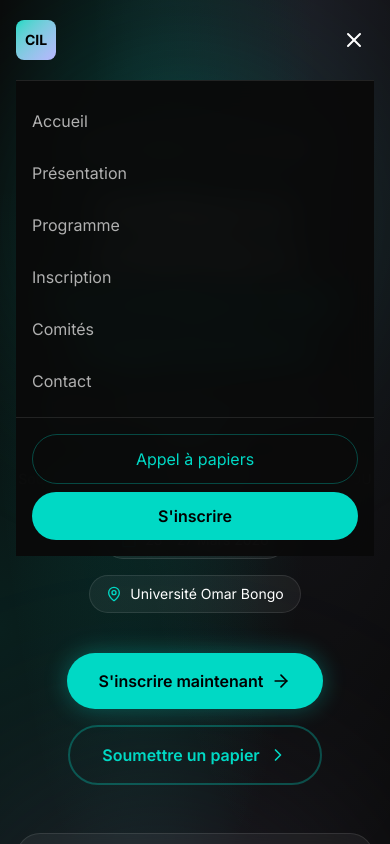
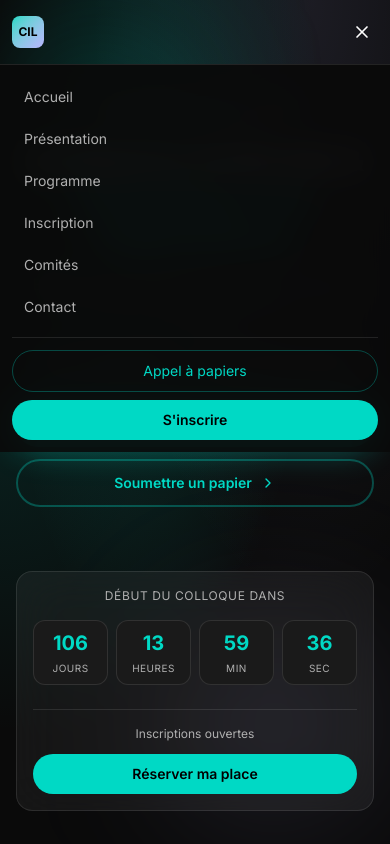
Before and after one commit to FranckSowax/cil2026, a Next.js app: page / in a window 390 px wide. Both pictures are taken after a click on the button 354 px from the left and 40 px from the top of the page. Shown: the top 844 px of the page. Built offline with nearby package versions, Linux system fonts and the light colour scheme.

Commit message:
Ultra responsive design - all pages optimized for mobile, tablet and desktop

```diff
--- a/src/app/page.tsx
+++ b/src/app/page.tsx
@@ -76,77 +76,77 @@ export default function Home() {
         {/* Mesh gradient background */}
         <div className="absolute inset-0 mesh-gradient"></div>
         <div className="absolute inset-0">
-          <div className="absolute top-20 left-10 w-72 h-72 bg-[#00D9C5]/20 rounded-full filter blur-[100px]"></div>
-          <div className="absolute bottom-20 right-10 w-96 h-96 bg-[#B8B5FF]/15 rounded-full filter blur-[120px]"></div>
+          <div className="absolute top-10 sm:top-20 left-5 sm:left-10 w-40 sm:w-72 h-40 sm:h-72 bg-[#00D9C5]/20 rounded-full filter blur-[80px] sm:blur-[100px]"></div>
+          <div className="absolute bottom-10 sm:bottom-20 right-5 sm:right-10 w-48 sm:w-96 h-48 sm:h-96 bg-[#B8B5FF]/15 rounded-full filter blur-[80px] sm:blur-[120px]"></div>
         </div>
 
-        <div className="relative max-w-7xl mx-auto px-4 sm:px-6 lg:px-8 pt-32 pb-20">
-          <div className="grid lg:grid-cols-2 gap-12 items-center">
+        <div className="relative max-w-7xl mx-auto px-4 sm:px-6 lg:px-8 pt-24 sm:pt-32 pb-12 sm:pb-20">
+          <div className="grid lg:grid-cols-2 gap-8 lg:gap-12 items-center">
             {/* Left: Text content */}
             <div className="text-center lg:text-left">
               {/* Badge */}
-              <div className="inline-flex items-center px-4 py-2 bg-white/5 border border-white/10 rounded-full mb-6">
-                <span className="w-2 h-2 bg-[#00D9C5] rounded-full mr-2 animate-pulse"></span>
-                <span className="text-sm text-[#B0B0B0]">12ème Édition • Libreville, Gabon</span>
+              <div className="inline-flex items-center px-3 sm:px-4 py-1.5 sm:py-2 bg-white/5 border border-white/10 rounded-full mb-4 sm:mb-6">
+                <span className="w-1.5 sm:w-2 h-1.5 sm:h-2 bg-[#00D9C5] rounded-full mr-2 animate-pulse"></span>
+                <span className="text-xs sm:text-sm text-[#B0B0B0]">12ème Édition • Libreville, Gabon</span>
               </div>
 
               {/* Title */}
-              <h1 className="text-4xl md:text-5xl lg:text-6xl font-bold text-white mb-6 leading-tight tracking-tight">
+              <h1 className="text-3xl sm:text-4xl md:text-5xl lg:text-6xl font-bold text-white mb-4 sm:mb-6 leading-tight tracking-tight">
                 Intelligence Artificielle &<br />
                 <span className="text-[#00D9C5] text-glow">Dynamiques des Organisations</span>
               </h1>
 
               {/* Subtitle */}
-              <p className="text-lg md:text-xl text-[#B0B0B0] mb-4 leading-relaxed">
+              <p className="text-base sm:text-lg md:text-xl text-[#B0B0B0] mb-3 sm:mb-4 leading-relaxed">
                 Enjeux, défis et perspectives pour l&apos;Afrique
               </p>
-              <p className="text-sm text-[#B0B0B0]/70 mb-8">
+              <p className="text-xs sm:text-sm text-[#B0B0B0]/70 mb-6 sm:mb-8">
                 Sous la présidence du Professeur Jean MOUSSAVOU
               </p>
 
               {/* Date & Location */}
-              <div className="flex flex-wrap justify-center lg:justify-start gap-4 mb-10">
-                <div className="flex items-center space-x-2 px-4 py-2 bg-white/5 border border-white/10 rounded-full">
-                  <Calendar className="w-4 h-4 text-[#00D9C5]" />
-                  <span className="text-white text-sm">23 - 27 Mars 2026</span>
+              <div className="flex flex-wrap justify-center lg:justify-start gap-2 sm:gap-4 mb-6 sm:mb-10">
+                <div className="flex items-center space-x-2 px-3 sm:px-4 py-1.5 sm:py-2 bg-white/5 border border-white/10 rounded-full">
+                  <Calendar className="w-3 sm:w-4 h-3 sm:h-4 text-[#00D9C5]" />
+                  <span className="text-white text-xs sm:text-sm">23 - 27 Mars 2026</span>
                 </div>
-                <div className="flex items-center space-x-2 px-4 py-2 bg-white/5 border border-white/10 rounded-full">
-                  <MapPin className="w-4 h-4 text-[#00D9C5]" />
-                  <span className="text-white text-sm">Université Omar Bongo</span>
+                <div className="flex items-center space-x-2 px-3 sm:px-4 py-1.5 sm:py-2 bg-white/5 border border-white/10 rounded-full">
+                  <MapPin className="w-3 sm:w-4 h-3 sm:h-4 text-[#00D9C5]" />
+                  <span className="text-white text-xs sm:text-sm">Université Omar Bongo</span>
                 </div>
               </div>
 
               {/* CTA Buttons */}
-              <div className="flex flex-wrap justify-center lg:justify-start gap-4">
+              <div className="flex flex-col sm:flex-row flex-wrap justify-center lg:justify-start gap-3 sm:gap-4">
                 <Link
                   href="/inscription"
-                  className="inline-flex items-center px-8 py-4 bg-[#00D9C5] text-black font-semibold rounded-full hover:scale-105 transition-all duration-300 animate-pulse-glow"
+                  className="inline-flex items-center justify-center px-6 sm:px-8 py-3 sm:py-4 bg-[#00D9C5] text-black font-semibold rounded-full hover:scale-105 transition-all duration-300 animate-pulse-glow text-sm sm:text-base"
                 >
                   S&apos;inscrire maintenant
-                  <ArrowRight className="ml-2 w-5 h-5" />
+                  <ArrowRight className="ml-2 w-4 sm:w-5 h-4 sm:h-5" />
                 </Link>
                 <Link
                   href="/appel-communications"
-                  className="inline-flex items-center px-8 py-4 border-2 border-[#00D9C5]/30 text-[#00D9C5] font-semibold rounded-full hover:bg-[#00D9C5]/10 transition-all duration-300"
+                  className="inline-flex items-center justify-center px-6 sm:px-8 py-3 sm:py-4 border-2 border-[#00D9C5]/30 text-[#00D9C5] font-semibold rounded-full hover:bg-[#00D9C5]/10 transition-all duration-300 text-sm sm:text-base"
                 >
                   Soumettre un papier
-                  <ChevronRight className="ml-2 w-5 h-5" />
+                  <ChevronRight className="ml-2 w-4 sm:w-5 h-4 sm:h-5" />
                 </Link>
               </div>
             </div>
 
             {/* Right: Countdown */}
-            <div className="flex justify-center lg:justify-end">
-              <div className="bg-white/5 backdrop-blur-xl border border-white/10 rounded-3xl p-8 max-w-md w-full">
-                <p className="text-center text-[#B0B0B0] text-sm uppercase tracking-widest mb-6">
+            <div className="flex justify-center lg:justify-end mt-8 lg:mt-0">
+              <div className="bg-white/5 backdrop-blur-xl border border-white/10 rounded-2xl sm:rounded-3xl p-4 sm:p-6 md:p-8 max-w-md w-full">
+                <p className="text-center text-[#B0B0B0] text-xs sm:text-sm uppercase tracking-wider sm:tracking-widest mb-4 sm:mb-6">
                   Début du colloque dans
                 </p>
                 <Countdown targetDate={eventDate} />
-                <div className="mt-8 pt-6 border-t border-white/10">
-                  <p className="text-center text-[#B0B0B0] text-sm mb-4">Inscriptions ouvertes</p>
+                <div className="mt-6 sm:mt-8 pt-4 sm:pt-6 border-t border-white/10">
+                  <p className="text-center text-[#B0B0B0] text-xs sm:text-sm mb-3 sm:mb-4">Inscriptions ouvertes</p>
                   <Link
                     href="/inscription"
-                    className="block w-full py-3 text-center bg-[#00D9C5] text-black font-semibold rounded-full hover:scale-105 transition-all"
+                    className="block w-full py-2.5 sm:py-3 text-center bg-[#00D9C5] text-black font-semibold rounded-full hover:scale-105 transition-all text-sm sm:text-base"
                   >
                     Réserver ma place
                   </Link>
@@ -158,17 +158,17 @@ export default function Home() {
       </section>
 
       {/* Stats Section */}
-      <section className="py-16 bg-gradient-to-b from-[#0A0A0A] to-[#111111] border-y border-white/5">
+      <section className="py-10 sm:py-16 bg-gradient-to-b from-[#0A0A0A] to-[#111111] border-y border-white/5">
         <div className="max-w-7xl mx-auto px-4 sm:px-6 lg:px-8">
-          <div className="grid grid-cols-2 md:grid-cols-4 gap-8">
+          <div className="grid grid-cols-2 md:grid-cols-4 gap-4 sm:gap-8">
             {stats.map((stat, index) => (
               <div key={stat.label} className="text-center relative">
                 <div className="stat-number">
-                  {stat.value}<span className="text-3xl">{stat.suffix}</span>
+                  {stat.value}<span className="text-xl sm:text-3xl">{stat.suffix}</span>
                 </div>
                 <div className="stat-label">{stat.label}</div>
                 {index < stats.length - 1 && (
-                  <div className="hidden md:block absolute right-0 top-1/2 -translate-y-1/2 w-px h-12 bg-white/10"></div>
+                  <div className="hidden md:block absolute right-0 top-1/2 -translate-y-1/2 w-px h-8 sm:h-12 bg-white/10"></div>
                 )}
               </div>
             ))}
@@ -177,46 +177,46 @@ export default function Home() {
       </section>
 
       {/* Pricing Section */}
-      <section className="py-24 bg-[#0A0A0A]">
+      <section className="py-12 sm:py-16 md:py-24 bg-[#0A0A0A]">
         <div className="max-w-7xl mx-auto px-4 sm:px-6 lg:px-8">
-          <div className="text-center mb-16">
+          <div className="text-center mb-8 sm:mb-12 md:mb-16">
             <h2 className="section-title">Tarifs d&apos;Inscription</h2>
-            <p className="text-[#B0B0B0] max-w-2xl mx-auto">
+            <p className="text-[#B0B0B0] text-sm sm:text-base max-w-2xl mx-auto">
               Choisissez la formule adaptée à votre profil
             </p>
           </div>
 
-          <div className="grid md:grid-cols-2 lg:grid-cols-4 gap-6">
+          <div className="grid grid-cols-1 sm:grid-cols-2 lg:grid-cols-4 gap-4 sm:gap-6">
             {pricingPlans.map((plan) => (
               <div
                 key={plan.name}
-                className={`relative bg-[#1A1A1A] rounded-3xl p-6 border transition-all duration-300 hover:scale-105 ${
+                className={`relative bg-[#1A1A1A] rounded-2xl sm:rounded-3xl p-4 sm:p-6 border transition-all duration-300 hover:scale-[1.02] sm:hover:scale-105 ${
                   plan.popular
-                    ? 'border-[#00D9C5] shadow-[0_0_40px_rgba(0,217,197,0.2)]'
+                    ? 'border-[#00D9C5] shadow-[0_0_30px_rgba(0,217,197,0.2)] sm:shadow-[0_0_40px_rgba(0,217,197,0.2)]'
                     : 'border-white/10 hover:border-white/20'
                 }`}
               >
                 {plan.popular && (
-                  <div className="absolute -top-3 left-1/2 -translate-x-1/2 px-4 py-1 bg-[#00D9C5] text-black text-xs font-bold rounded-full">
+                  <div className="absolute -top-2.5 sm:-top-3 left-1/2 -translate-x-1/2 px-3 sm:px-4 py-0.5 sm:py-1 bg-[#00D9C5] text-black text-[10px] sm:text-xs font-bold rounded-full">
                     POPULAIRE
                   </div>
                 )}
-                <h3 className="text-xl font-bold text-white mb-4">{plan.name}</h3>
-                <div className="mb-6">
-                  <span className="text-4xl font-bold text-[#00D9C5]">{plan.price}</span>
-                  <span className="text-[#B0B0B0] ml-2">FCFA</span>
+                <h3 className="text-lg sm:text-xl font-bold text-white mb-3 sm:mb-4">{plan.name}</h3>
+                <div className="mb-4 sm:mb-6">
+                  <span className="text-2xl sm:text-4xl font-bold text-[#00D9C5]">{plan.price}</span>
+                  <span className="text-[#B0B0B0] ml-1 sm:ml-2 text-sm">FCFA</span>
                 </div>
-                <ul className="space-y-3 mb-8">
+                <ul className="space-y-2 sm:space-y-3 mb-6 sm:mb-8">
                   {plan.features.map((feature) => (
-                    <li key={feature} className="flex items-center text-sm text-[#B0B0B0]">
-                      <Check className="w-4 h-4 text-[#00D9C5] mr-3 flex-shrink-0" />
+                    <li key={feature} className="flex items-center text-xs sm:text-sm text-[#B0B0B0]">
+                      <Check className="w-3 sm:w-4 h-3 sm:h-4 text-[#00D9C5] mr-2 sm:mr-3 flex-shrink-0" />
                       {feature}
                     </li>
                   ))}
                 </ul>
                 <Link
                   href="/inscription"
-                  className={`block w-full py-3 text-center rounded-full font-semibold transition-all ${
+                  className={`block w-full py-2.5 sm:py-3 text-center rounded-full font-semibold transition-all text-sm sm:text-base ${
                     plan.popular
                       ? 'bg-[#00D9C5] text-black hover:brightness-110'
                       : 'bg-white/5 text-white border border-white/10 hover:bg-white/10'
@@ -228,8 +228,8 @@ export default function Home() {
             ))}
           </div>
 
-          <div className="text-center mt-8">
-            <p className="text-[#B0B0B0] text-sm">
+          <div className="text-center mt-6 sm:mt-8">
+            <p className="text-[#B0B0B0] text-xs sm:text-sm">
               Ateliers pré-colloque (NVIVO + SEM) : <span className="text-[#00D9C5] font-semibold">+35 000 FCFA</span>
             </p>
           </div>
@@ -237,26 +237,26 @@ export default function Home() {
       </section>
 
       {/* Features Section */}
-      <section className="py-24 bg-[#111111]">
+      <section className="py-12 sm:py-16 md:py-24 bg-[#111111]">
         <div className="max-w-7xl mx-auto px-4 sm:px-6 lg:px-8">
-          <div className="text-center mb-16">
+          <div className="text-center mb-8 sm:mb-12 md:mb-16">
             <h2 className="section-title-cyan">Pourquoi Participer ?</h2>
-            <p className="text-[#B0B0B0] max-w-2xl mx-auto">
+            <p className="text-[#B0B0B0] text-sm sm:text-base max-w-2xl mx-auto">
               Une expérience unique au cœur de l&apos;innovation africaine
             </p>
           </div>
 
-          <div className="grid md:grid-cols-2 lg:grid-cols-4 gap-6">
+          <div className="grid grid-cols-1 sm:grid-cols-2 lg:grid-cols-4 gap-4 sm:gap-6">
             {features.map((feature) => (
               <div
                 key={feature.title}
-                className="bg-[#1A1A1A] rounded-3xl p-8 border border-white/10 hover:border-[#00D9C5]/30 transition-all duration-300 group"
+                className="bg-[#1A1A1A] rounded-2xl sm:rounded-3xl p-5 sm:p-6 md:p-8 border border-white/10 hover:border-[#00D9C5]/30 transition-all duration-300 group"
               >
-                <div className="w-14 h-14 bg-gradient-to-br from-[#00D9C5] to-[#B8B5FF] rounded-2xl flex items-center justify-center mb-6 group-hover:scale-110 transition-transform">
-                  <feature.icon className="w-7 h-7 text-black" />
+                <div className="w-10 sm:w-12 md:w-14 h-10 sm:h-12 md:h-14 bg-gradient-to-br from-[#00D9C5] to-[#B8B5FF] rounded-xl sm:rounded-2xl flex items-center justify-center mb-4 sm:mb-6 group-hover:scale-110 transition-transform">
+                  <feature.icon className="w-5 sm:w-6 md:w-7 h-5 sm:h-6 md:h-7 text-black" />
                 </div>
-                <h3 className="text-xl font-bold text-white mb-3">{feature.title}</h3>
-                <p className="text-[#B0B0B0] text-sm leading-relaxed">{feature.description}</p>
+                <h3 className="text-base sm:text-lg md:text-xl font-bold text-white mb-2 sm:mb-3">{feature.title}</h3>
+                <p className="text-[#B0B0B0] text-xs sm:text-sm leading-relaxed">{feature.description}</p>
               </div>
             ))}
           </div>
@@ -264,30 +264,30 @@ export default function Home() {
       </section>
 
       {/* CTA Section */}
-      <section className="py-24 bg-[#0A0A0A] relative overflow-hidden">
+      <section className="py-12 sm:py-16 md:py-24 bg-[#0A0A0A] relative overflow-hidden">
         <div className="absolute inset-0">
-          <div className="absolute top-1/2 left-1/2 -translate-x-1/2 -translate-y-1/2 w-[600px] h-[600px] bg-[#00D9C5]/10 rounded-full filter blur-[150px]"></div>
+          <div className="absolute top-1/2 left-1/2 -translate-x-1/2 -translate-y-1/2 w-[300px] sm:w-[400px] md:w-[600px] h-[300px] sm:h-[400px] md:h-[600px] bg-[#00D9C5]/10 rounded-full filter blur-[100px] sm:blur-[150px]"></div>
         </div>
         <div className="relative max-w-4xl mx-auto px-4 sm:px-6 lg:px-8 text-center">
-          <h2 className="text-4xl md:text-5xl font-bold text-white mb-6 tracking-tight">
+          <h2 className="text-2xl sm:text-3xl md:text-4xl lg:text-5xl font-bold text-white mb-4 sm:mb-6 tracking-tight">
             Prêt à rejoindre le CIL 2026 ?
           </h2>
-          <p className="text-xl text-[#B0B0B0] mb-10 max-w-2xl mx-auto">
+          <p className="text-sm sm:text-base md:text-lg lg:text-xl text-[#B0B0B0] mb-6 sm:mb-8 md:mb-10 max-w-2xl mx-auto">
             Rejoignez plus de 500 chercheurs, praticiens et décideurs pour explorer
             l&apos;avenir de l&apos;IA en Afrique.
           </p>
-          <div className="flex flex-wrap justify-center gap-4">
+          <div className="flex flex-col sm:flex-row flex-wrap justify-center gap-3 sm:gap-4">
             <Link
               href="/inscription"
-              className="inline-flex items-center px-10 py-5 bg-[#00D9C5] text-black font-bold rounded-full hover:scale-105 transition-all duration-300 text-lg"
+              className="inline-flex items-center justify-center px-6 sm:px-8 md:px-10 py-3 sm:py-4 md:py-5 bg-[#00D9C5] text-black font-bold rounded-full hover:scale-105 transition-all duration-300 text-sm sm:text-base md:text-lg"
               style={{ boxShadow: '0 0 40px rgba(0, 217, 197, 0.4)' }}
             >
               S&apos;inscrire maintenant
-              <ArrowRight className="ml-3 w-6 h-6" />
+              <ArrowRight className="ml-2 sm:ml-3 w-4 sm:w-5 md:w-6 h-4 sm:h-5 md:h-6" />
             </Link>
             <Link
               href="/presentation"
-              className="inline-flex items-center px-10 py-5 border-2 border-white/20 text-white font-bold rounded-full hover:bg-white/5 transition-all duration-300 text-lg"
+              className="inline-flex items-center justify-center px-6 sm:px-8 md:px-10 py-3 sm:py-4 md:py-5 border-2 border-white/20 text-white font-bold rounded-full hover:bg-white/5 transition-all duration-300 text-sm sm:text-base md:text-lg"
             >
               En savoir plus
             </Link>
--- a/src/components/Countdown.tsx
+++ b/src/components/Countdown.tsx
@@ -49,11 +49,11 @@ export default function Countdown({ targetDate }: CountdownProps) {
 
   if (!mounted) {
     return (
-      <div className="grid grid-cols-4 gap-3">
+      <div className="grid grid-cols-4 gap-2 sm:gap-3">
         {timeUnits.map((unit) => (
-          <div key={unit.label} className="bg-[#1A1A1A] rounded-2xl p-4 text-center border border-white/10">
-            <div className="text-3xl md:text-4xl font-bold text-[#00D9C5] font-mono">--</div>
-            <div className="text-xs text-[#B0B0B0] uppercase tracking-wider mt-2">{unit.label}</div>
+          <div key={unit.label} className="bg-[#1A1A1A] rounded-xl sm:rounded-2xl p-2 sm:p-3 md:p-4 text-center border border-white/10">
+            <div className="text-xl sm:text-2xl md:text-3xl lg:text-4xl font-bold text-[#00D9C5] font-mono">--</div>
+            <div className="text-[10px] sm:text-xs text-[#B0B0B0] uppercase tracking-wider mt-1 sm:mt-2">{unit.label}</div>
           </div>
         ))}
       </div>
@@ -61,16 +61,16 @@ export default function Countdown({ targetDate }: CountdownProps) {
   }
 
   return (
-    <div className="grid grid-cols-4 gap-3">
+    <div className="grid grid-cols-4 gap-2 sm:gap-3">
       {timeUnits.map((unit) => (
         <div
           key={unit.label}
-          className="bg-[#1A1A1A] rounded-2xl p-4 text-center border border-white/10 hover:border-[#00D9C5]/30 transition-colors"
+          className="bg-[#1A1A1A] rounded-xl sm:rounded-2xl p-2 sm:p-3 md:p-4 text-center border border-white/10 hover:border-[#00D9C5]/30 transition-colors"
         >
-          <div className="text-3xl md:text-4xl font-bold text-[#00D9C5] font-mono">
+          <div className="text-xl sm:text-2xl md:text-3xl lg:text-4xl font-bold text-[#00D9C5] font-mono">
             {unit.value.toString().padStart(2, '0')}
           </div>
-          <div className="text-xs text-[#B0B0B0] uppercase tracking-wider mt-2">{unit.label}</div>
+          <div className="text-[10px] sm:text-xs text-[#B0B0B0] uppercase tracking-wider mt-1 sm:mt-2">{unit.label}</div>
         </div>
       ))}
     </div>
--- a/src/components/Header.tsx
+++ b/src/components/Header.tsx
@@ -29,16 +29,16 @@ export default function Header() {
     <header className={`fixed top-0 left-0 right-0 z-50 transition-all duration-300 ${
       scrolled ? 'bg-[#0A0A0A]/95 backdrop-blur-lg border-b border-white/10' : 'bg-transparent'
     }`}>
-      <nav className="max-w-7xl mx-auto px-4 sm:px-6 lg:px-8">
-        <div className="flex justify-between items-center h-20">
+      <nav className="max-w-7xl mx-auto px-3 sm:px-6 lg:px-8">
+        <div className="flex justify-between items-center h-16 sm:h-20">
           {/* Logo */}
-          <Link href="/" className="flex items-center space-x-3 group">
-            <div className="w-10 h-10 bg-gradient-to-br from-[#00D9C5] to-[#B8B5FF] rounded-lg flex items-center justify-center group-hover:scale-110 transition-transform">
-              <span className="text-black font-bold text-sm">CIL</span>
+          <Link href="/" className="flex items-center space-x-2 sm:space-x-3 group">
+            <div className="w-8 sm:w-10 h-8 sm:h-10 bg-gradient-to-br from-[#00D9C5] to-[#B8B5FF] rounded-lg flex items-center justify-center group-hover:scale-110 transition-transform">
+              <span className="text-black font-bold text-xs sm:text-sm">CIL</span>
             </div>
-            <div className="hidden sm:block">
-              <span className="font-bold text-white text-lg">CIL 2026</span>
-              <span className="block text-xs text-[#B0B0B0]">Libreville • 23-27 Mars</span>
+            <div className="hidden xs:block sm:block">
+              <span className="font-bold text-white text-sm sm:text-lg">CIL 2026</span>
+              <span className="hidden sm:block text-xs text-[#B0B0B0]">Libreville • 23-27 Mars</span>
             </div>
           </Link>
 
@@ -76,42 +76,42 @@ export default function Header() {
           {/* Mobile menu button */}
           <button
             type="button"
-            className="lg:hidden p-2 rounded-lg text-white hover:bg-white/10 transition-colors"
+            className="lg:hidden p-1.5 sm:p-2 rounded-lg text-white hover:bg-white/10 transition-colors"
             onClick={() => setMobileMenuOpen(!mobileMenuOpen)}
           >
             {mobileMenuOpen ? (
-              <X className="h-6 w-6" />
+              <X className="h-5 w-5 sm:h-6 sm:w-6" />
             ) : (
-              <Menu className="h-6 w-6" />
+              <Menu className="h-5 w-5 sm:h-6 sm:w-6" />
             )}
           </button>
         </div>
 
         {/* Mobile Navigation */}
         {mobileMenuOpen && (
-          <div className="lg:hidden py-4 border-t border-white/10 bg-[#0A0A0A]/95 backdrop-blur-lg">
-            <div className="flex flex-col space-y-1">
+          <div className="lg:hidden py-3 sm:py-4 border-t border-white/10 bg-[#0A0A0A]/95 backdrop-blur-lg absolute left-0 right-0 top-full">
+            <div className="flex flex-col space-y-0.5 sm:space-y-1 px-3 sm:px-4">
               {navigation.map((item) => (
                 <Link
                   key={item.name}
                   href={item.href}
-                  className="px-4 py-3 text-[#B0B0B0] hover:text-[#00D9C5] hover:bg-white/5 rounded-lg transition-colors"
+                  className="px-3 sm:px-4 py-2.5 sm:py-3 text-sm sm:text-base text-[#B0B0B0] hover:text-[#00D9C5] hover:bg-white/5 rounded-lg transition-colors"
                   onClick={() => setMobileMenuOpen(false)}
                 >
                   {item.name}
                 </Link>
               ))}
-              <div className="flex flex-col space-y-2 px-4 pt-4 mt-2 border-t border-white/10">
+              <div className="flex flex-col space-y-2 pt-3 sm:pt-4 mt-2 border-t border-white/10">
                 <Link
                   href="/appel-communications"
-                  className="py-3 text-center text-[#00D9C5] border border-[#00D9C5]/30 rounded-full"
+                  className="py-2.5 sm:py-3 text-center text-sm sm:text-base text-[#00D9C5] border border-[#00D9C5]/30 rounded-full"
                   onClick={() => setMobileMenuOpen(false)}
                 >
                   Appel à papiers
                 </Link>
                 <Link
                   href="/inscription"
-                  className="py-3 text-center text-black bg-[#00D9C5] rounded-full font-semibold"
+                  className="py-2.5 sm:py-3 text-center text-sm sm:text-base text-black bg-[#00D9C5] rounded-full font-semibold"
                   onClick={() => setMobileMenuOpen(false)}
                 >
                   S&apos;inscrire
```
Also changed, not shown: src/app/comites/page.tsx (+13 -13 lines), src/app/globals.css (+65 -12 lines), src/app/infos-pratiques/page.tsx (+6 -6 lines), src/app/inscription/page.tsx (+6 -6 lines), src/app/presentation/page.tsx (+8 -8 lines), src/app/programme/page.tsx (+10 -10 lines).
